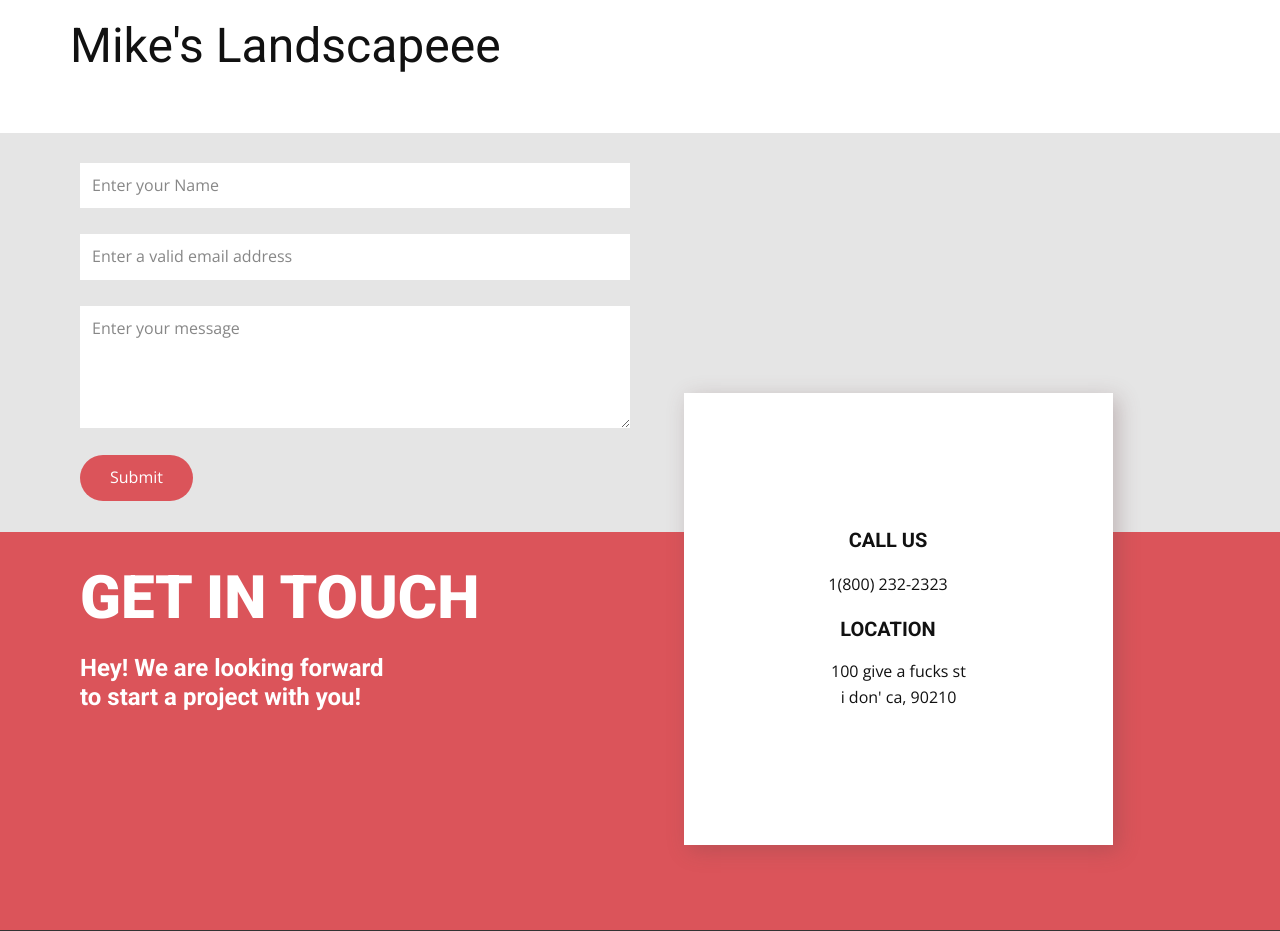
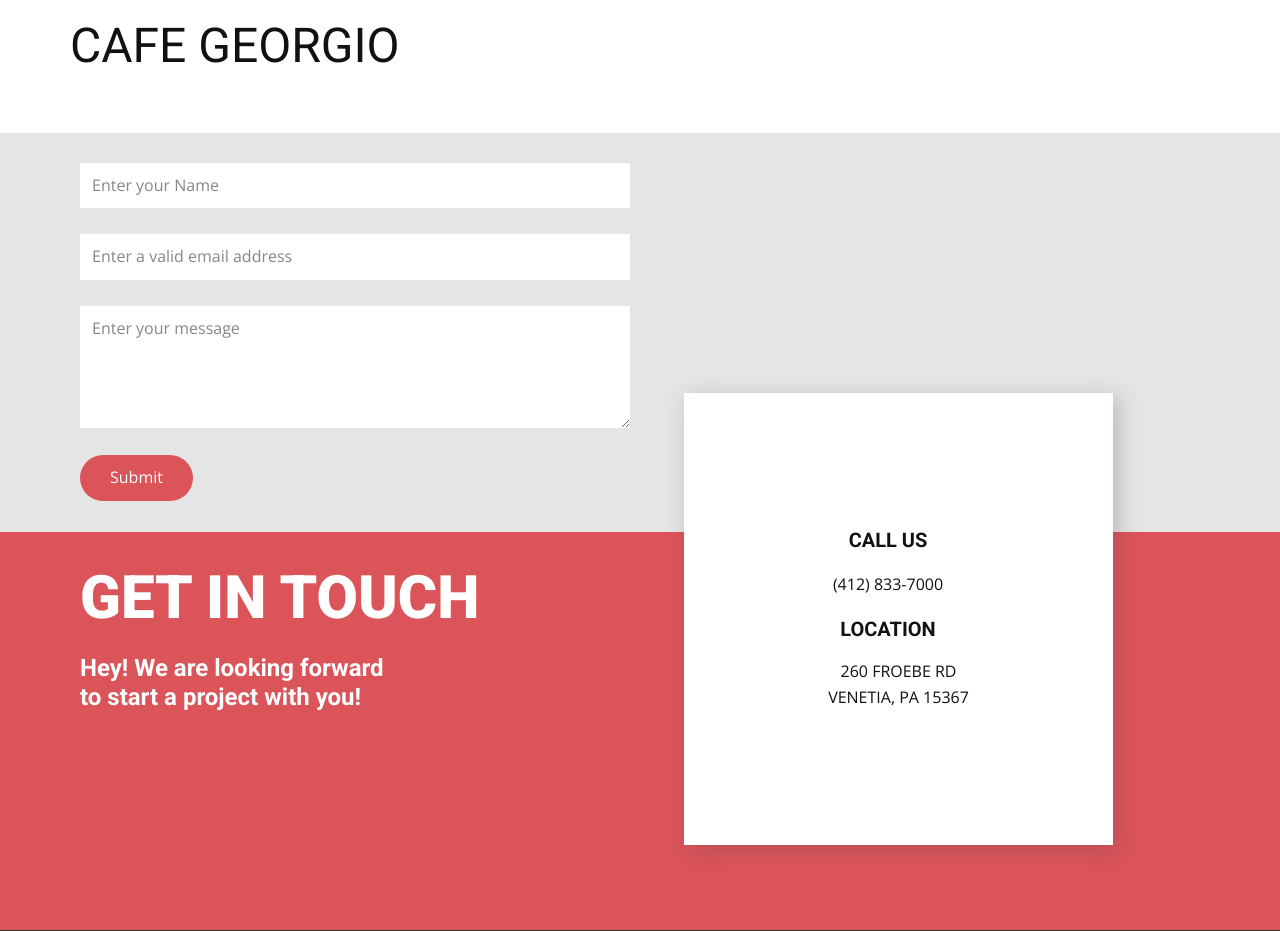
Before and after one commit to runacode/gio, a PHP site: page / in a window 1280 px wide. Shown: the top 931 px of the page. Run offline with PHP 8.4, Linux system fonts and the light colour scheme.

Commit message:
Update index.php

```diff
--- a/index.php
+++ b/index.php
@@ -1,7 +1,7 @@
-<?php $company = "Mike's Landscapeee";
-$phone = "1(800) 232-2323";
-	$address1 = "100 give a fucks st";
-	$address2 = "i don' ca, 90210";
+<?php $company = "CAFE GEORGIO";
+$phone = "(412) 833-7000";
+	$address1 = "260 FROEBE RD";
+	$address2 = "VENETIA, PA 15367";
 ?>
 <!DOCTYPE html>
 <html style="font-size: 16px;">
```
